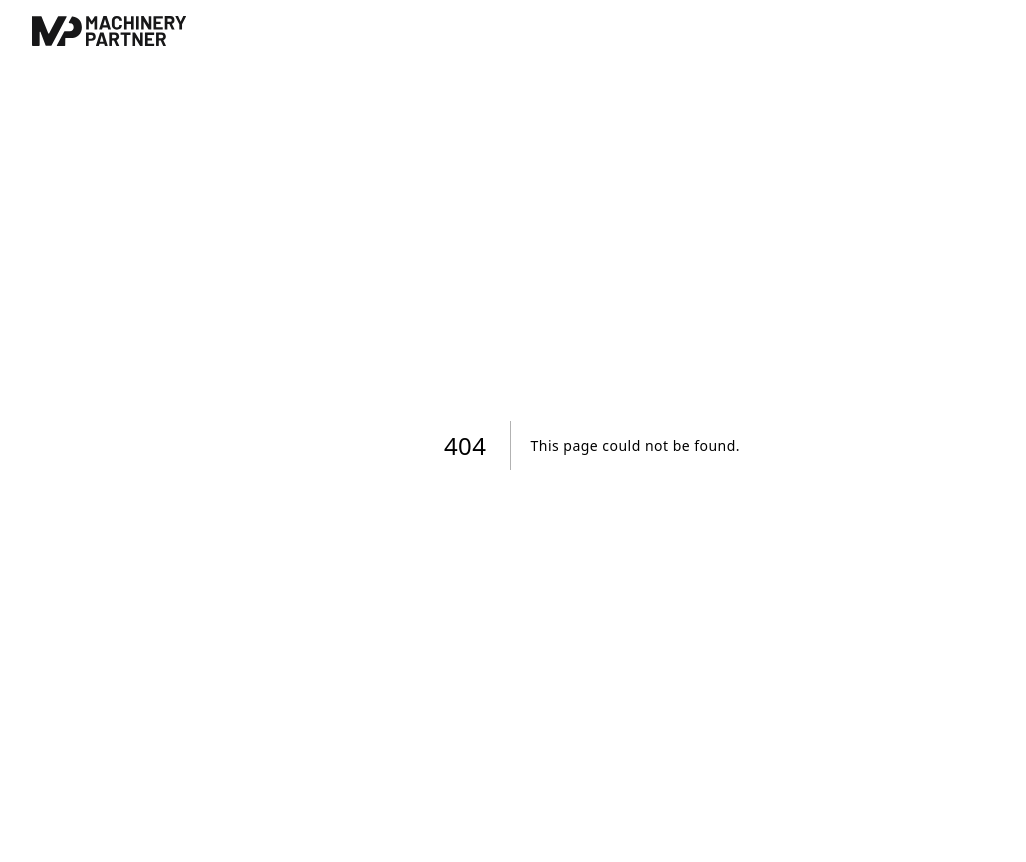
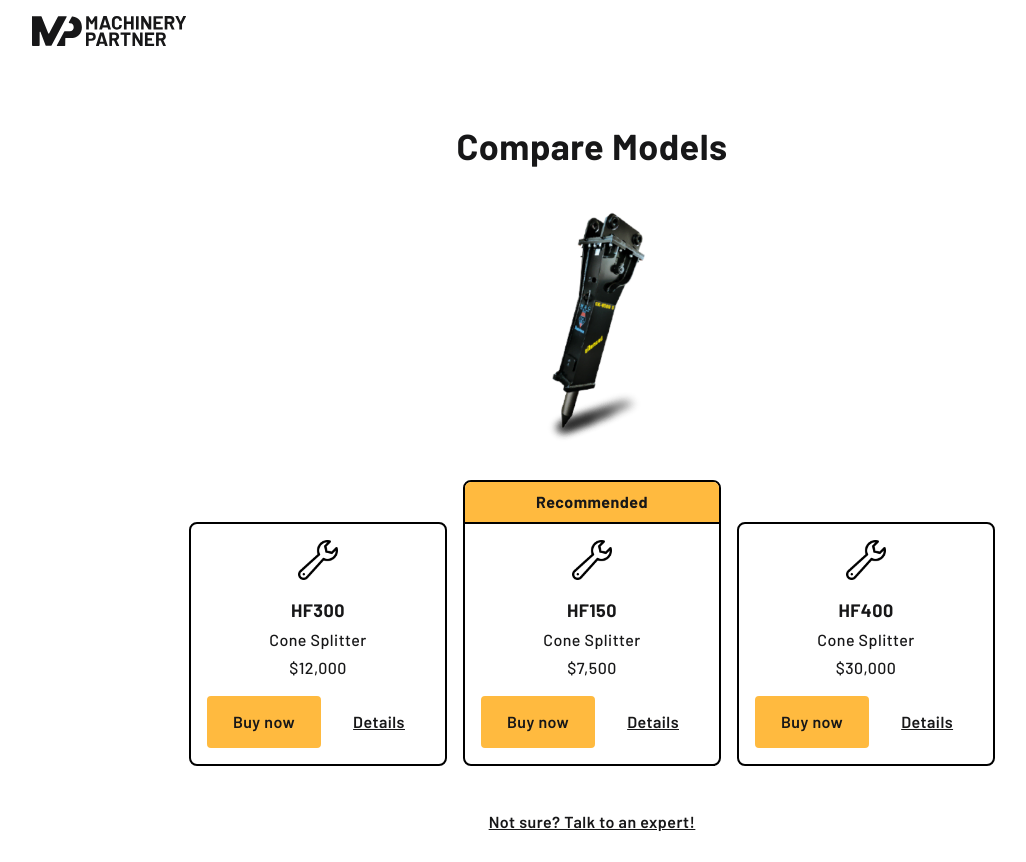
Before and after one commit to rubensrojas/mp-attachment-configurator, a Next.js app: page /compare in a window 1280 px wide. Before the commit this address had no page. Shown: the whole page, without its empty margins (48-1074 px from the left). Built offline with nearby package versions, Linux system fonts and the light colour scheme.

Commit message:
Cosmetics: Mockup pages for 'Compare' and 'Attachment' product details

```diff
--- /dev/null
+++ b/app/attachments/[slug]/page.tsx
@@ -0,0 +1,35 @@
+import Image from "next/image";
+import React from "react";
+
+const perks = ["Expert advice", "Fast & easy financing", "24/7 support"];
+
+const page: React.FC<{
+  params: {
+    slug: string;
+  };
+}> = ({ params: { slug } }) => {
+  return (
+    <main className="w-full h-full flex flex-col gap-2 items-center justify-center mt-20 text-center">
+      <h1 className="text-3xl font-bold">The best you can find!</h1>
+      <p className="text-6xl font-bold uppercase">{slug}</p>
+      <Image
+        className="object-contain h-auto max-h-[330px]"
+        src="/breaker.png"
+        alt="Breaker"
+        width={540}
+        height={330}
+      />
+      <button className="btn mx-auto">Buy now</button>
+      <div className="flex flex-col sm:flex-row gap-4 md:gap-8">
+        {perks.map((perk) => (
+          <div key={perk} className="flex gap-2 mt-4">
+            <Image src="/check-mark.svg" alt="Check" width={24} height={24} />
+            <p className="font-semibold">{perk}</p>
+          </div>
+        ))}
+      </div>
+    </main>
+  );
+};
+
+export default page;
--- /dev/null
+++ b/app/compare/page.tsx
@@ -0,0 +1,34 @@
+"use client";
+
+import AttachmentOptionsMatchCard from "@/components/AttachmentsSelector/AttachmentOptionsMatchCard";
+import { attachments } from "@/components/AttachmentsSelector/mockData";
+import Image from "next/image";
+
+const page = () => {
+  return (
+    <main className="flex flex-col gap-8 items-center justify-center mt-20 max-w-4xl mx-auto">
+      <h1 className="text-4xl font-bold">Compare Models</h1>
+      <Image
+        className="object-contain h-auto max-h-[250px]"
+        src="/breaker.png"
+        alt="Breaker"
+        width={540}
+        height={330}
+      />
+      <div className="grid grid-cols-1 sm:grid-cols-2 md:grid-cols-3 gap-4 items-end ">
+        {attachments.map((attachment) => (
+          <AttachmentOptionsMatchCard key={attachment.slug} {...attachment} />
+        ))}
+      </div>
+      <a
+        href="#"
+        className="btn--outline hover:bg-gray-100 underline border-none"
+        onClick={() => alert("An expert will be in touch soon!")}
+      >
+        Not sure? Talk to an expert!
+      </a>
+    </main>
+  );
+};
+
+export default page;
--- a/components/AttachmentsSelector/AttachmentOptionsMatchCard.tsx
+++ b/components/AttachmentsSelector/AttachmentOptionsMatchCard.tsx
@@ -40,7 +40,7 @@ const AttachmentOptionsMatchCard: React.FC<{
               Buy now
             </Link>
             <button
-              className="btn--outline hover:bg-gray-100 underline border-none"
+              className="btn--outline hover:bg-gray-100 underline border-none hover:shadow transition-all"
               onClick={() => setIsDetailsOpen(true)}
             >
               Details
```
